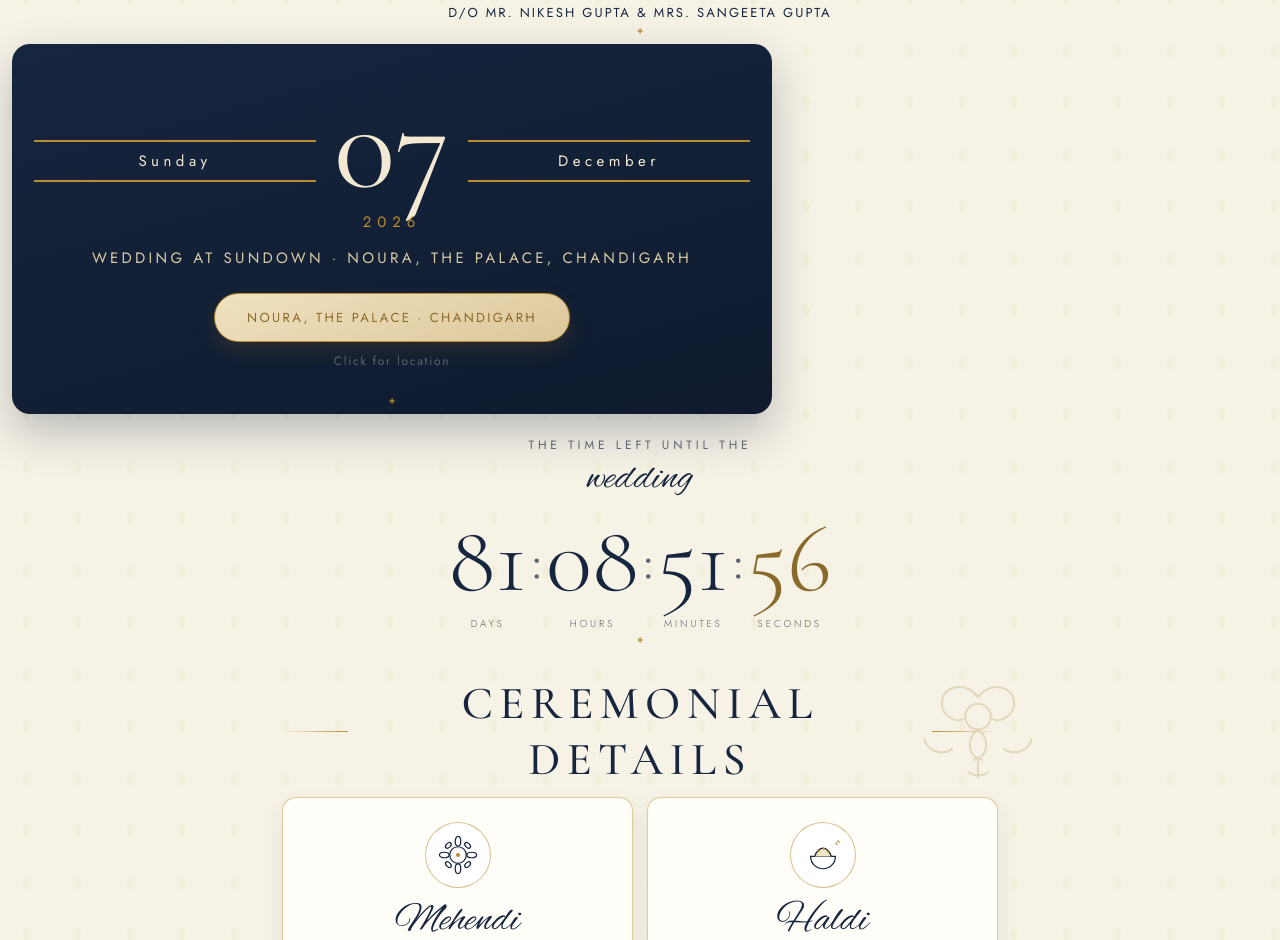
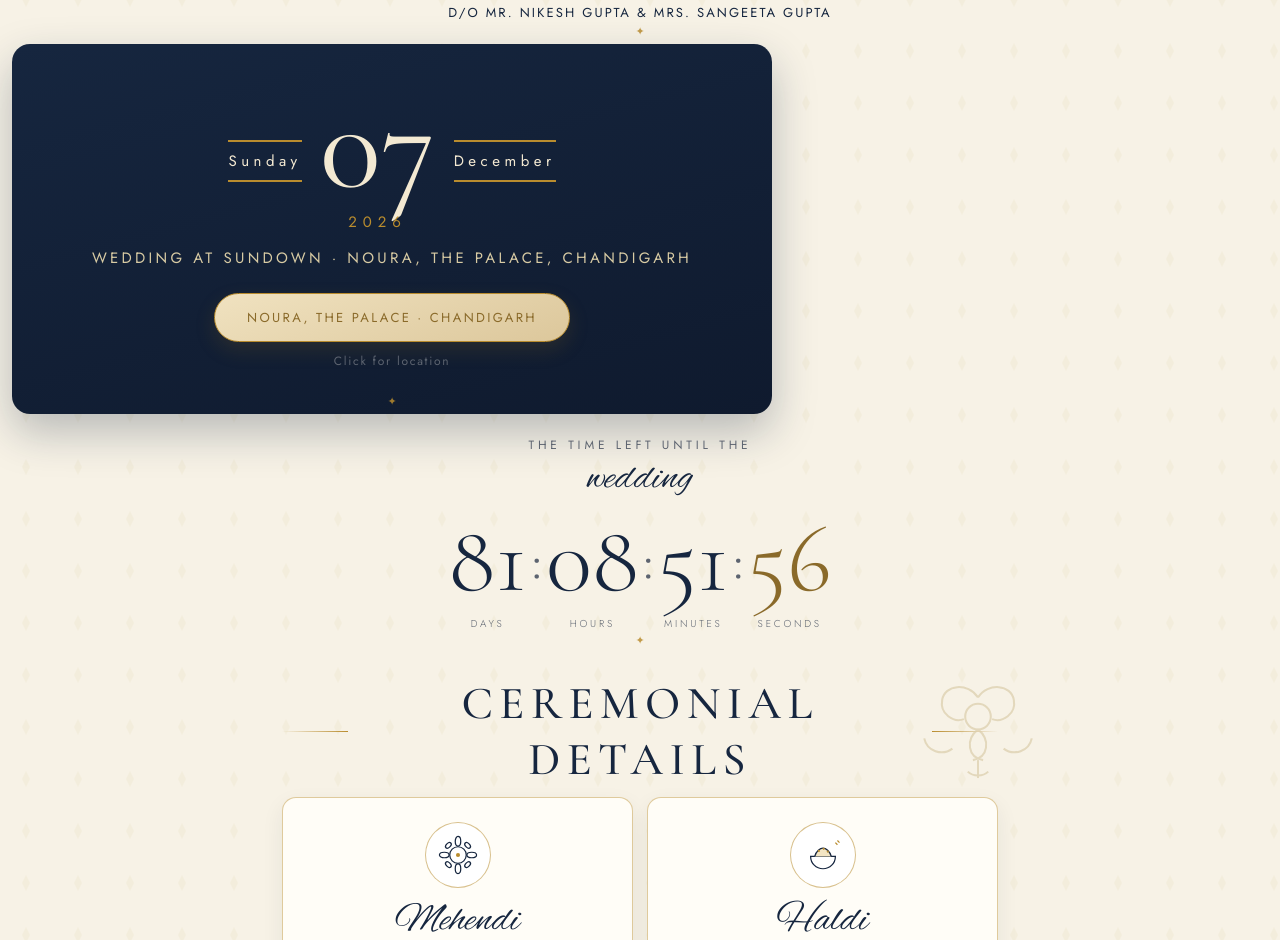
Before and after one commit to azrosh05/nirbhay-riya-wedding, a plain HTML site: page index.html in a window 1280 px wide. Shown: the part 2211-3151 px from the top of the page. Drawn offline with nearby package versions, Linux system fonts and the light colour scheme.

Commit message:
Center date banner day/month group

```diff
--- a/index.html
+++ b/index.html
@@ -96,7 +96,7 @@
 
   #datebanner { background: linear-gradient(165deg, #16263f, #0f1a2e); border-radius: 18px; padding-top: 44px; padding-bottom: 44px; margin-left: 12px; margin-right: 12px; box-shadow: 0 18px 44px rgba(22, 38, 63, 0.28); }
   #datebanner .row { display: flex; align-items: center; justify-content: center; gap: 18px; }
-  #datebanner .side { flex: 1; border-top: 2px solid var(--gold); border-bottom: 2px solid var(--gold); padding: 8px 0; font-family: 'Jost', sans-serif; letter-spacing: 0.3em; font-size: 15px; color: #f3e9d2; }
+  #datebanner .side { flex: 0 1 auto; min-width: 0; border-top: 2px solid var(--gold); border-bottom: 2px solid var(--gold); padding: 8px 0; font-family: 'Jost', sans-serif; letter-spacing: 0.3em; font-size: 15px; color: #f3e9d2; }
   #datebanner .midcol { display: flex; flex-direction: column; align-items: center; }
   #datebanner .day { font-size: clamp(72px, 17vw, 128px); font-weight: 400; line-height: 0.9; color: #f3e9d2; }
   #datebanner .year { font-family: 'Jost', sans-serif; letter-spacing: 0.4em; font-size: 15px; margin-top: 8px; color: var(--gold); }
```
